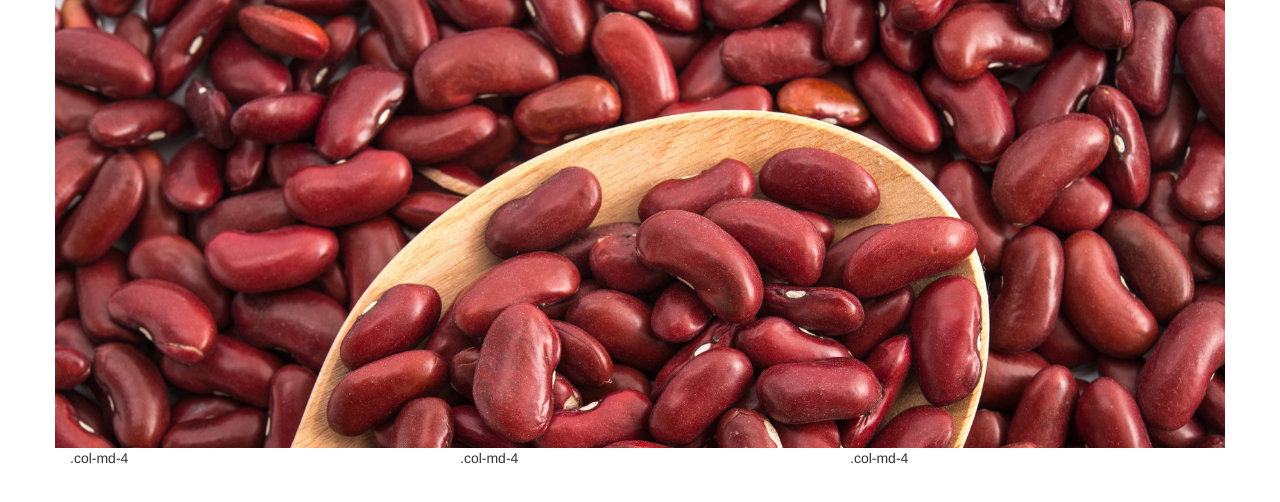
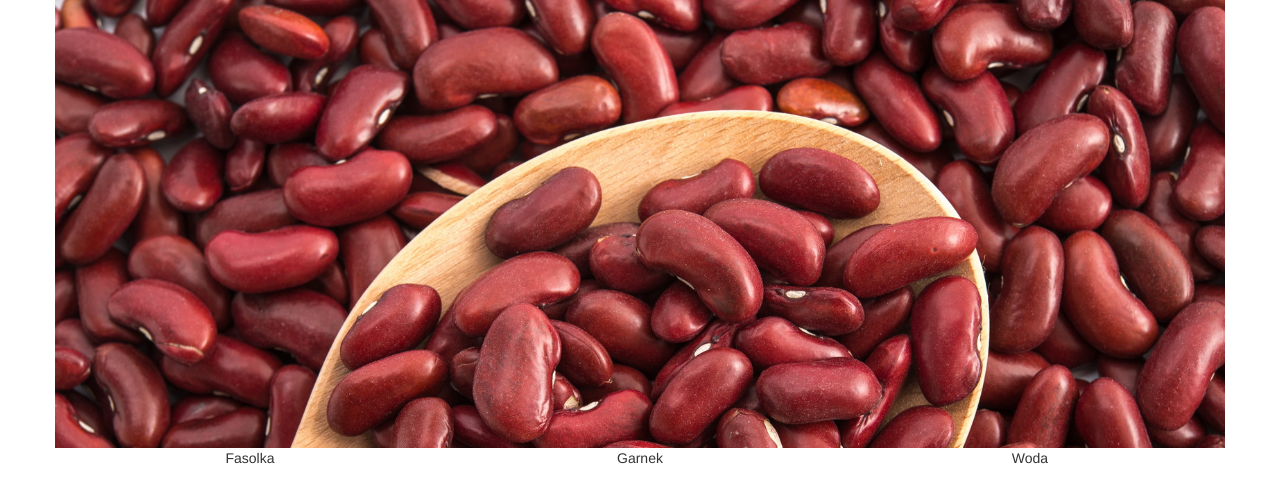
Before and after one commit to pdomaradzki/bootstrap, a plain HTML site: page index.html in a window 1280 px wide. Shown: the part 54-556 px from the top of the page. Drawn offline with nearby package versions, Linux system fonts and the light colour scheme.

Commit message:
add to content text and class ingredient

```diff
--- a/index.html
+++ b/index.html
@@ -38,15 +38,21 @@
   </div><!-- /.container-fluid -->
 </nav>
 <div class="container">
-  <div class="row">
-    <img  class="img-responsive" src="img/fasolka.jpg" alt="zerwona fasola">
-  </div>
-  <div class="row">
-  <div class="col-md-4">.col-md-4</div>
-  <div class="col-md-4">.col-md-4</div>
-  <div class="col-md-4">.col-md-4</div>
-</div>
-</div>
+        <div class="row">
+            <img class="img-responsive" src="img/fasolka.jpg" alt="czarwona fasola">
+        </div>
+        <div class="row text-center">
+            <div class="col-md-4">
+                <p>Fasolka</p>
+            </div>
+            <div class="col-md-4">
+                <p>Garnek</p>
+            </div>
+            <div class="col-md-4">
+                <p>Woda</p>
+            </div>
+        </div>
+    </div>
   <script src="https://ajax.googleapis.com/ajax/libs/jquery/1.12.4/jquery.min.js"></script>
   <script src="js/bootstrap.min.js"></script>
 </body>
```
